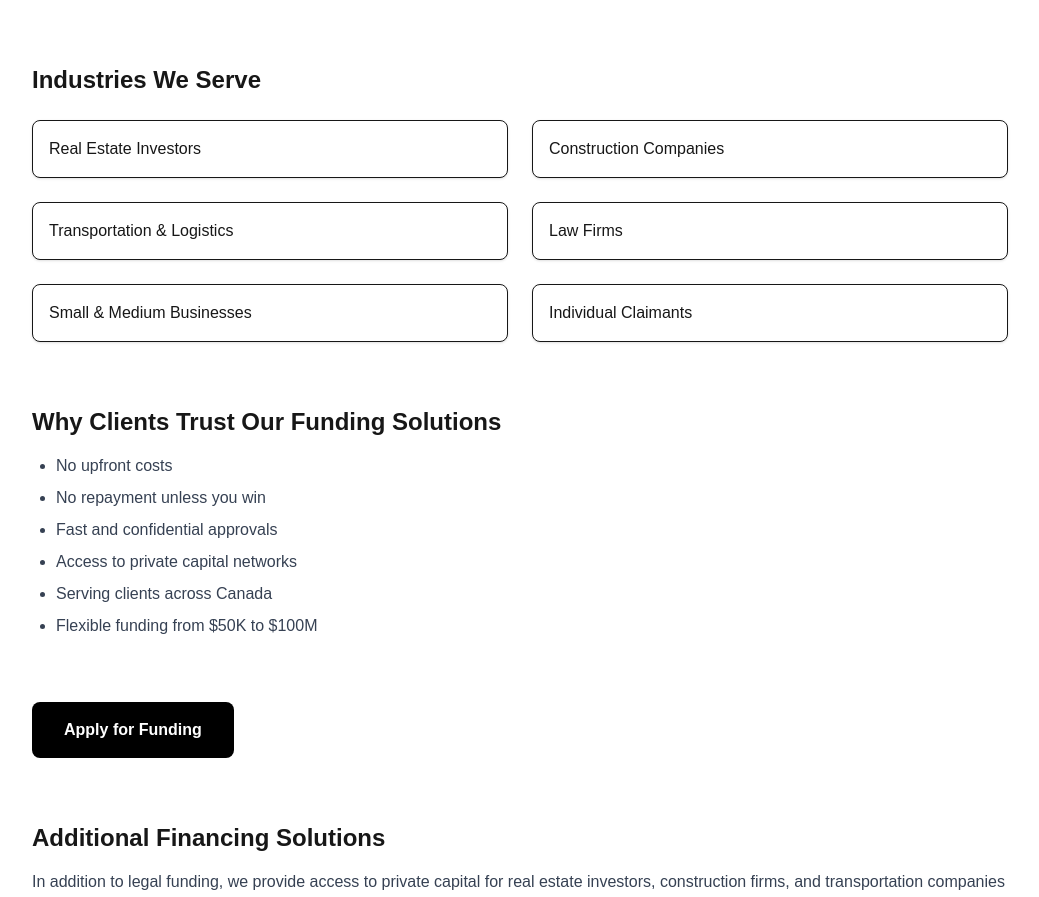
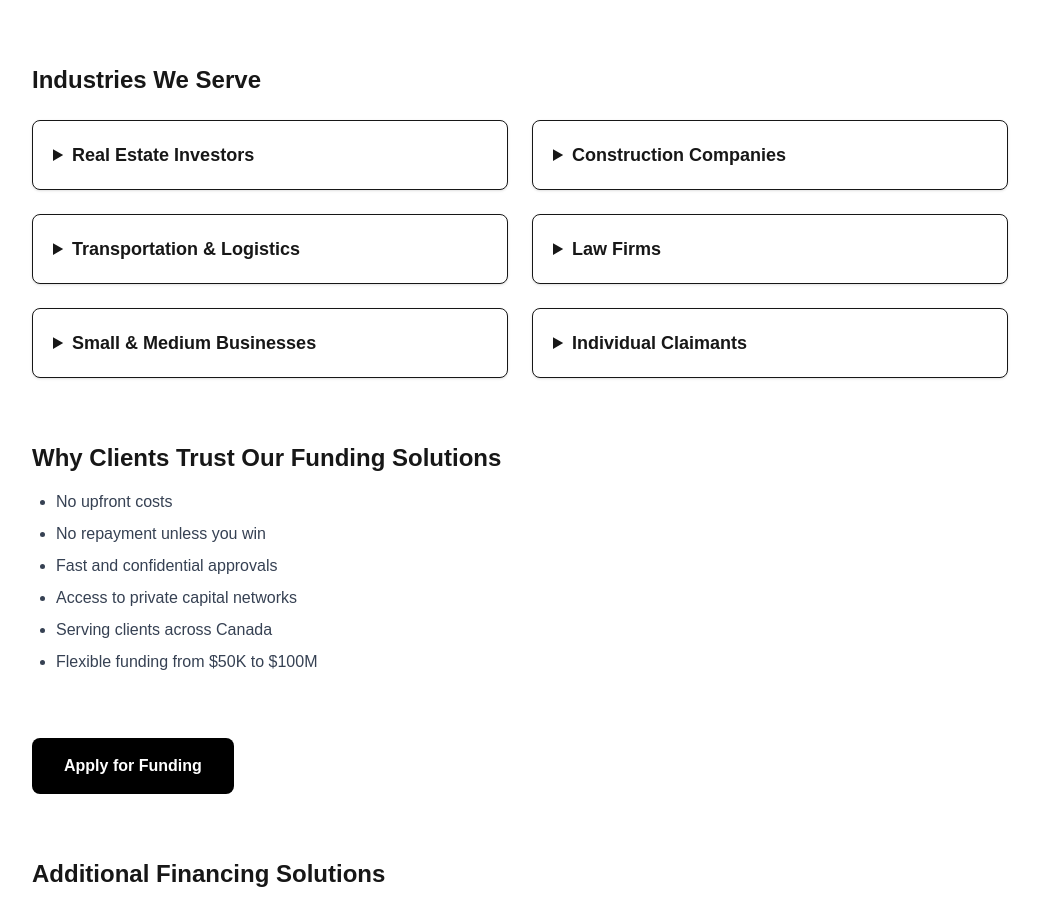
Before and after one commit to stevej00171/my-website, a Next.js app: page / in a window 1280 px wide. Shown: the part 1380-2277 px from the top of the page, without its empty margins (120-1159 px from the left). Built offline with nearby package versions, Linux system fonts and the light colour scheme.

Commit message:
upgrade industries content depth

```diff
--- a/app/page.tsx
+++ b/app/page.tsx
@@ -102,21 +102,83 @@ export default function Page() {
   <h2 className="text-2xl font-semibold">Industries We Serve</h2>
 
   <div className="grid grid-cols-1 md:grid-cols-2 gap-6">
+
     {[
-      "Real Estate Investors",
-      "Construction Companies",
-      "Transportation & Logistics",
-      "Law Firms",
-      "Small & Medium Businesses",
-      "Individual Claimants",
-    ].map((item) => (
-      <div
-        key={item}
-        className="border p-4 rounded-lg shadow-sm bg-white"
+      {
+        title: "Real Estate Investors",
+        desc: "We provide access to private capital for acquisitions, bridge financing, and property improvements. Whether you’re closing quickly or stabilizing a project, our funding helps you move without delays.",
+        points: [
+          "Fast closings when banks cannot move in time",
+          "Flexible structures tailored to your deal",
+          "Funding for purchase, refinance, or renovation",
+        ],
+      },
+      {
+        title: "Construction Companies",
+        desc: "Construction projects require consistent cash flow. We help cover material costs, labor, and operational expenses so your projects stay on track and on schedule.",
+        points: [
+          "Working capital for ongoing projects",
+          "Support for payroll and materials",
+          "Flexible repayment structures",
+        ],
+      },
+      {
+        title: "Transportation & Logistics",
+        desc: "We support transportation companies with funding for fleet expansion, maintenance, and operational costs so you can keep your business moving.",
+        points: [
+          "Fleet expansion financing",
+          "Coverage for fuel and maintenance",
+          "Capital to scale operations quickly",
+        ],
+      },
+      {
+        title: "Law Firms",
+        desc: "We provide law firms with financing to manage case expenses and improve cash flow while waiting for settlements or contingency outcomes.",
+        points: [
+          "Case cost financing",
+          "Improved cash flow stability",
+          "Scale your practice with confidence",
+        ],
+      },
+      {
+        title: "Small & Medium Businesses",
+        desc: "When traditional financing is not available, we connect businesses with private capital solutions to support growth and stability.",
+        points: [
+          "Quick access to working capital",
+          "Flexible approval criteria",
+          "Funding for expansion or operations",
+        ],
+      },
+      {
+        title: "Individual Claimants",
+        desc: "We help individuals access a portion of their expected settlement early, reducing financial stress while their case progresses.",
+        points: [
+          "No upfront costs",
+          "Non-recourse in many cases",
+          "Fast and confidential approvals",
+        ],
+      },
+    ].map((item, index) => (
+      <details
+        key={index}
+        className="border p-5 rounded-lg shadow-sm bg-white cursor-pointer"
       >
-        {item}
-      </div>
+        <summary className="font-semibold text-lg">
+          {item.title}
+        </summary>
+
+        <p className="text-gray-700 mt-3">
+          {item.desc}
+        </p>
+
+        <ul className="list-disc pl-5 text-gray-700 mt-3 space-y-1">
+          {item.points.map((point, i) => (
+            <li key={i}>{point}</li>
+          ))}
+        </ul>
+      </details>
     ))}
+
   </div>
 </section>
 
```
